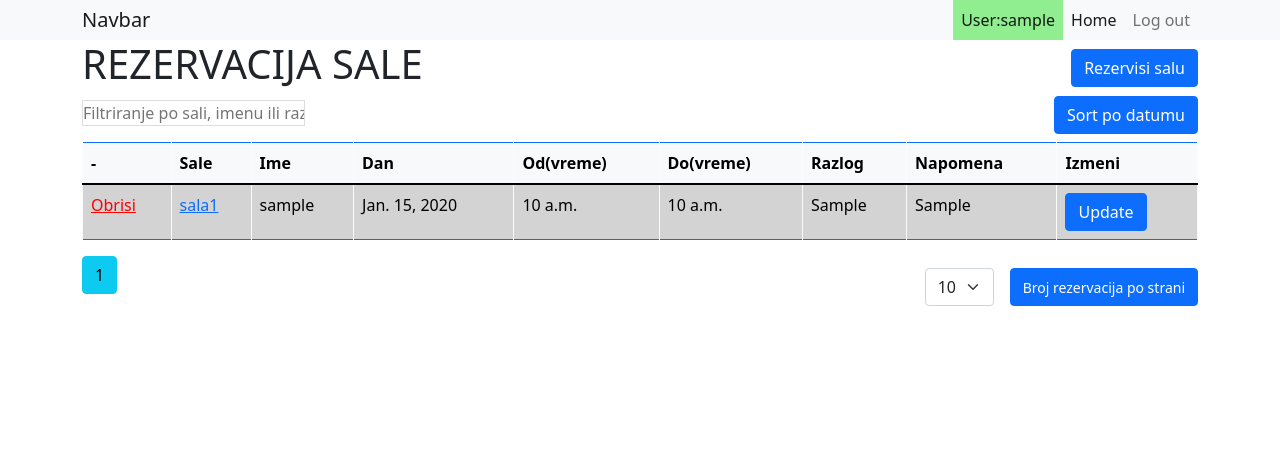
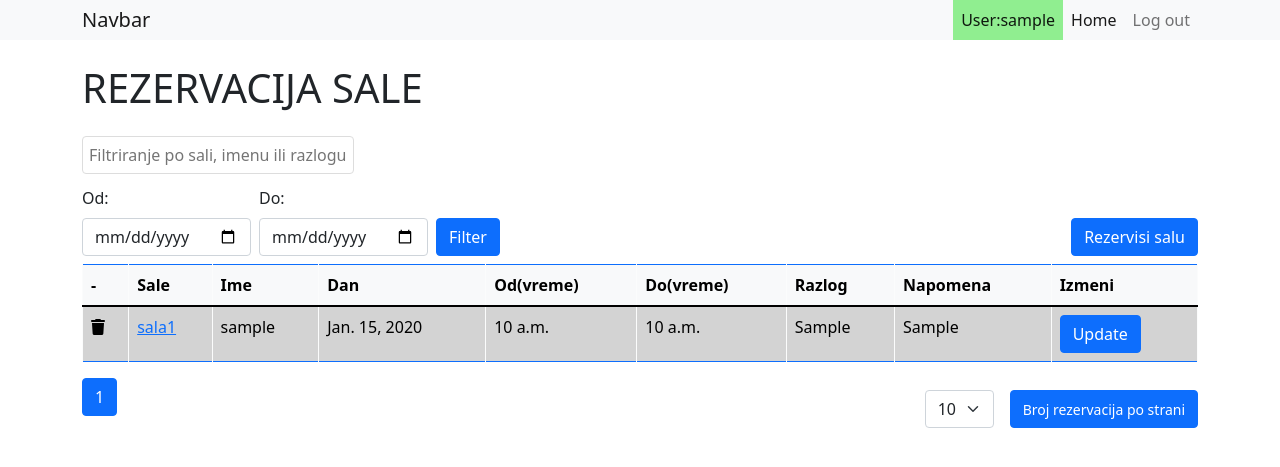
Before and after one commit to mlecic00/rezervacija-sale-django, a Django app: page / in a window 1280 px wide. Shown: the top 467 px of the page. Run offline with Django 3.2, Linux system fonts and the light colour scheme; a user stored in the database is signed in; tables that the repository leaves empty hold one stand-in row (values such as "Sample post"); some libraries are stand-ins or nearby versions.

Commit message:
End of the project

```diff
--- a/milos/reservations/templates/reservations/home.html
+++ b/milos/reservations/templates/reservations/home.html
@@ -15,6 +15,7 @@
       integrity="sha384-EVSTQN3/azprG1Anm3QDgpJLIm9Nao0Yz1ztcQTwFspd3yD65VohhpuuCOmLASjC"
       crossorigin="anonymous"
     />
+    <link rel="stylesheet" href="https://cdnjs.cloudflare.com/ajax/libs/font-awesome/6.0.0-beta3/css/all.min.css">
     <style>
       #myInput {
         background-position: 10px 10px;
@@ -34,6 +35,15 @@
       }
       .valid-reservation td {
         background-color: lightgreen;
+      }
+      .custom-pagination .btn-custom-outline {
+        color: #ff0000;
+        border-color: #ff0000;
+      }
+      .custom-pagination .btn-custom {
+          background-color: #ff0000;
+          color: #ffffff;
+          border-color: #ff0000;
       }
     </style>
   </head>
@@ -97,10 +107,35 @@
       <form role="form" id="form2" method="get" action="{% url 'reservation-home' %}">
         <div class="row">
           <div class="col-12 d-flex justify-content-between align-items-center">
-            <h1>REZERVACIJA SALE</h1>
-            <div class="d-grid gap-2 d-md-block">
+            <h1 class="my-4">REZERVACIJA SALE</h1>
+
+          </div>
+          <div class="col-12 d-flex justify-content-between align-items-end ">
+            <div class="col-6 mb-2" style="padding-left:0px;">
+              <input
+              type="text"
+              id="myInput"
+              onkeyup="MyFilter()"
+              placeholder="Filtriranje po sali, imenu ili razlogu..."
+              title="Rezervacija za koju zelite rezultate"
+              style="padding: 6px;border-radius:.25rem;"
+              class="w-50"
+            />
+              <div class="d-flex align-items-end">
+                <div class="mr-2">
+                  <label for="start_date">Od:</label>
+                  <input type="date" id="start_date" name="start_date" class="form-control" value="{{ request.GET.start_date }}">
+                </div>
+                <div  class="mr-2">
+                  <label for="end_date">Do:</label>
+                  <input type="date" id="end_date" name="end_date" class="form-control" value="{{ request.GET.end_date }}">
+                </div>
+                <button type="submit" class="btn btn-primary">Filter</button>
+              </div>
+            </div>
+
               {% if user.is_authenticated %}
-              <a href="{% url 'reservation-reservation' %}"
+              <a href="{% url 'reservation-reservation' %}" class="mb-2"
                 ><button
                   type="button"
                   class="btn btn-primary left-button"
@@ -110,25 +145,6 @@
                 </button></a
               >
               {% endif %}
-            </div>
-          </div>
-          <div class="col-12 d-flex justify-content-between align-items-center">
-            <input
-              type="text"
-              id="myInput"
-              onkeyup="MyFilter()"
-              placeholder="Filtriranje po sali, imenu ili razlogu..."
-              title="Rezervacija za koju zelite rezultate"
-              style="padding: 0"
-            />
-            <button
-              type="button"
-              class="btn btn-primary left-button mb-2"
-              id="button_4"
-              onclick="sortTable()"
-            >
-              Sort po datumu
-            </button>
           </div>
         </div>
         <article class="content">
@@ -154,7 +170,7 @@
                 <tbody id="table_body">
                 {% for r in posts %}
                   <tr class="{% if r.datum < today %}expired-reservation{% elif r.datum >= today %}valid-reservation{% endif %}">
-                      <td>{% if user.is_authenticated %}<a style="color:red" href="{% url 'reservation-delete' pk=r.id %}">Obrisi</a>{% endif %}</td>
+                      <td>{% if user.is_authenticated %}<a style="color:black" href="{% url 'reservation-delete' pk=r.id %}"><i class="fa-sharp fa-solid fa-trash"></i></a>{% endif %}</td>
                       <td><a href="{% url 'reservation-details' r.id %}">{{ r.sala }}</a></td>
                       <td>{{ r.ime }}</td>
                       <td>{{ r.datum }}</td>
@@ -176,19 +192,19 @@
         <div class="pagination">
           <span class="step-links">
               {% if page_obj.has_previous %}
-                <a class="btn btn-outline-info mb-4" href="?page=1&perpage={{ perpage }}">First</a>
-                <a class="btn btn-outline-info mb-4" href="?page={{ page_obj.previous_page_number }}&perpage={{ perpage }}">Previous</a>
+                  <a class="btn btn-outline-primary mb-4" href="?page=1&perpage={{ perpage }}&start_date={{ start_date }}&end_date={{ end_date }}&search_query={{ search_query }}">First</a>
+                  <a class="btn btn-outline-primary mb-4" href="?page={{ page_obj.previous_page_number }}&perpage={{ perpage }}&start_date={{ start_date }}&end_date={{ end_date }}&search_query={{ search_query }}">Previous</a>
               {% endif %}
               {% for num in page_obj.paginator.page_range %}
                   {% if page_obj.number == num %}
-                    <a class="btn btn-info mb-4" href="?page={{ num }}&perpage={{ perpage }}">{{ num }}</a>
+                      <a class="btn btn-primary mb-4" href="?page={{ num }}&perpage={{ perpage }}&start_date={{ start_date }}&end_date={{ end_date }}&search_query={{ search_query }}">{{ num }}</a>
                   {% elif num > page_obj.number|add:'-3' and num < page_obj.number|add:'3' %}
-                    <a class="btn btn-outline-info mb-4" href="?page={{ num }}&perpage={{ perpage }}">{{ num }}</a>
+                      <a class="btn btn-outline-primary mb-4" href="?page={{ num }}&perpage={{ perpage }}&start_date={{ start_date }}&end_date={{ end_date }}&search_query={{ search_query }}">{{ num }}</a>
                   {% endif %}
               {% endfor %}
               {% if page_obj.has_next %}
-                <a class="btn btn-outline-info mb-4" href="?page={{ page_obj.next_page_number }}&perpage={{ perpage }}">Next</a>
-                <a class="btn btn-outline-info mb-4" href="?page={{ page_obj.paginator.num_pages }}&perpage={{ perpage }}">Last</a>
+                  <a class="btn btn-outline-primary mb-4" href="?page={{ page_obj.next_page_number }}&perpage={{ perpage }}&start_date={{ start_date }}&end_date={{ end_date }}&search_query={{ search_query }}">Next</a>
+                  <a class="btn btn-outline-primary mb-4" href="?page={{ page_obj.paginator.num_pages }}&perpage={{ perpage }}&start_date={{ start_date }}&end_date={{ end_date }}&search_query={{ search_query }}">Last</a>
               {% endif %}
           </span>
       </div>
--- a/milos/reservations/templates/reservations/reservation.html
+++ b/milos/reservations/templates/reservations/reservation.html
@@ -65,7 +65,6 @@
           </div>
           {% endfor %}
 
-      <!-- Render non-field errors -->
           {% for error in form.non_field_errors %}
           <h2 class="error-message">{{ error }}</h2>
           {% endfor %}
--- a/milos/reservations/templates/reservations/reservation_update.html
+++ b/milos/reservations/templates/reservations/reservation_update.html
@@ -65,7 +65,6 @@
             </div>
             {% endfor %}
 
-        <!-- Render non-field errors -->
             {% for error in form.non_field_errors %}
             <h2 class="error-message">{{ error }}</h2>
             {% endfor %}
--- a/milos/reservations/views.py
+++ b/milos/reservations/views.py
@@ -10,7 +10,8 @@ from django.core.paginator import Paginator
 from .forms import ResUpdateForm, ReservationForm
 from django.urls import reverse_lazy
 from django.core.paginator import Paginator, EmptyPage, PageNotAnInteger
-from datetime import date
+from datetime import date, datetime
+from django.db.models import Q
 # def home(request):
 #     return HttpResponse('<h1>Blog Home</h1>')
 
@@ -18,7 +19,27 @@ posts = Post.objects.all()
 
 @api_view(["GET", "POST"])
 def home(request):
-    post_list = Post.objects.all().order_by('-datum')
+    # posts = Post.objects.all()
+    posts = Post.objects.all().order_by('-datum')
+    start_date = request.GET.get('start_date')
+    end_date = request.GET.get('end_date')
+    search_query = request.GET.get('search_query', '')
+
+    if start_date and end_date:
+        try:
+            start_date = datetime.strptime(start_date, '%Y-%m-%d').date()
+            end_date = datetime.strptime(end_date, '%Y-%m-%d').date()
+            posts = posts.filter(datum__range=(start_date, end_date))
+        except ValueError:
+            pass
+
+    if search_query:
+        posts = posts.filter(
+            Q(sala__icontains=search_query) |
+            Q(ime__icontains=search_query) |
+            Q(razlog__icontains=search_query)
+        )
+    # odavde ide paginacija
     perpage = request.GET.get('perpage', 10)
     try:
         perpage = int(perpage)
@@ -26,7 +47,7 @@ def home(request):
             perpage = 10
     except ValueError:
         perpage = 10
-    paginator = Paginator(post_list, perpage)
+    paginator = Paginator(posts, perpage)
     page = request.GET.get('page')
     try:
         posts = paginator.page(page)
@@ -37,6 +58,9 @@ def home(request):
 
     context = {
         'posts': posts,
+        'start_date': start_date,
+        'end_date': end_date,
+        'search_query': search_query,
         'perpage': perpage,
         'page_obj': posts,
         'paginator': paginator,
```
Also changed, not shown: milos/reservations/forms.py (+16 -5 lines). Lines whose indentation alone changed are shown as unchanged.
